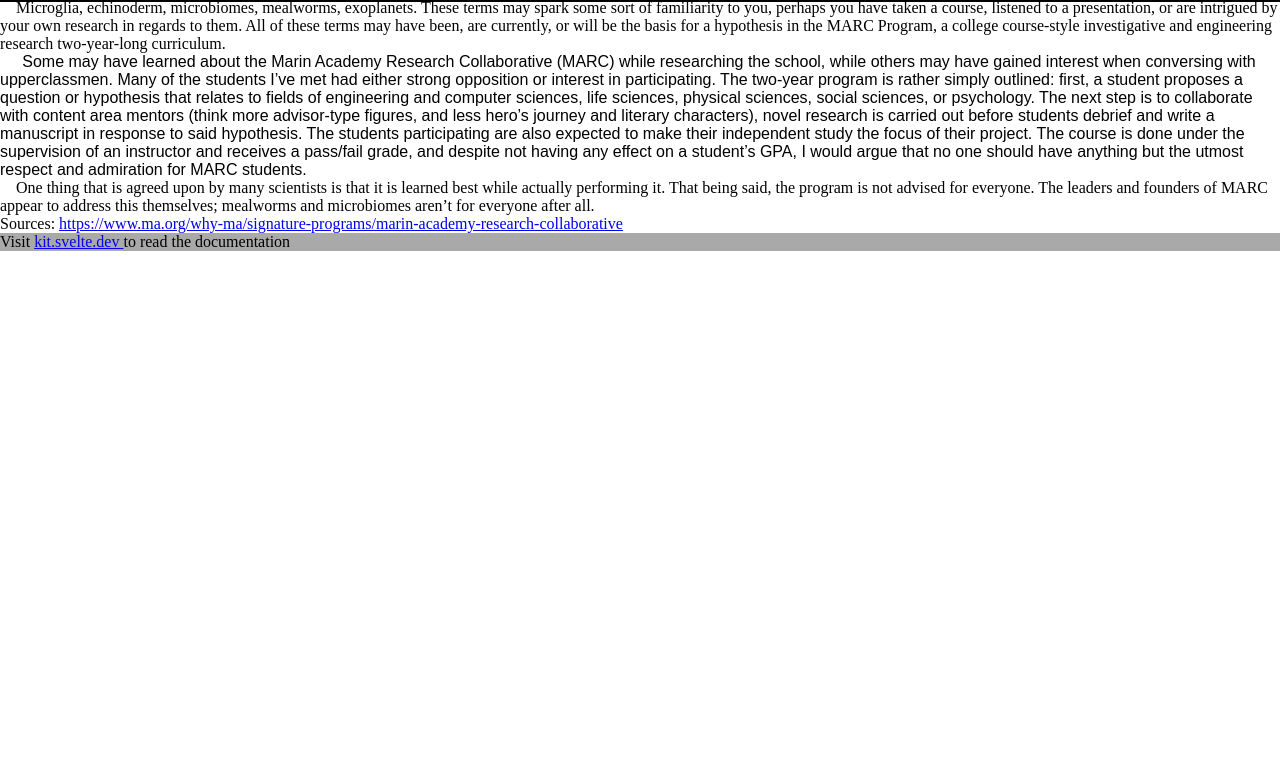
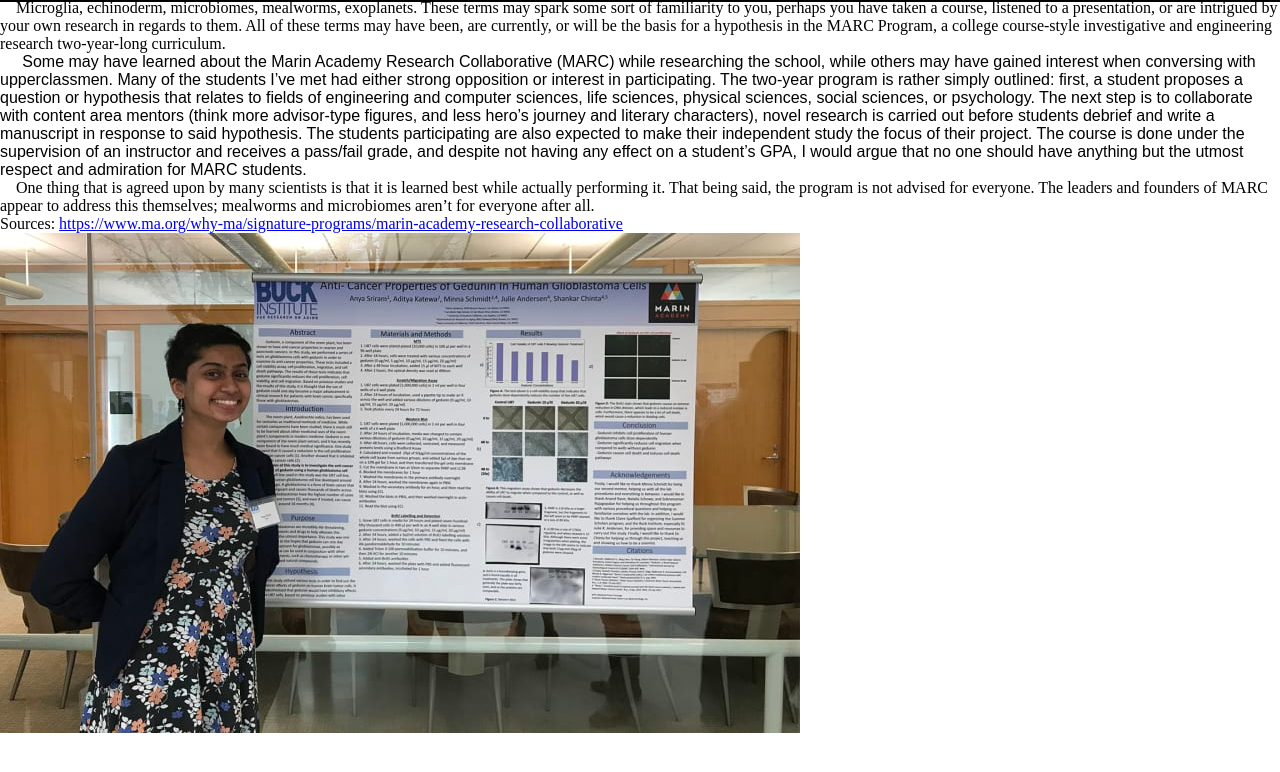
Before and after one commit to MASN1600/masn1600.github.io, a website: page 2021/article1.html in a window 1280 px wide. Shown: the part 56-828 px from the top of the page. After the commit the page ends 800 px from the top, so only its background shows below. Drawn offline with Linux system fonts and the light colour scheme.

Commit message:
marc image

```diff
--- a/2021/article1.html
+++ b/2021/article1.html
@@ -87,11 +87,7 @@
       </a>
 
     </div>
-    <div class="test">
-      Visit
-      <a href="https://kit.svelte.dev"> kit.svelte.dev </a>
-      to read the documentation
-    </div>
+    <div class="image"><img src="/static/marc.jpg" alt="your mother"></div>
 
   </body>
 </html>
```
Also changed, not shown: static/marc.jpg (added).
